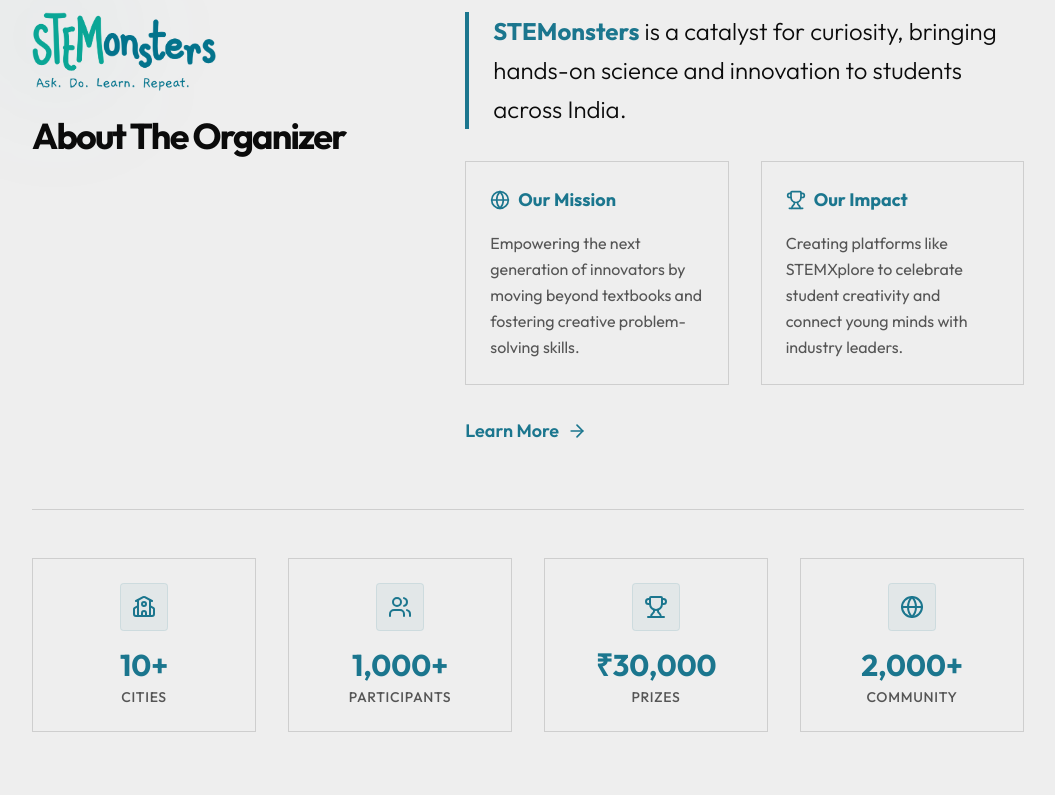
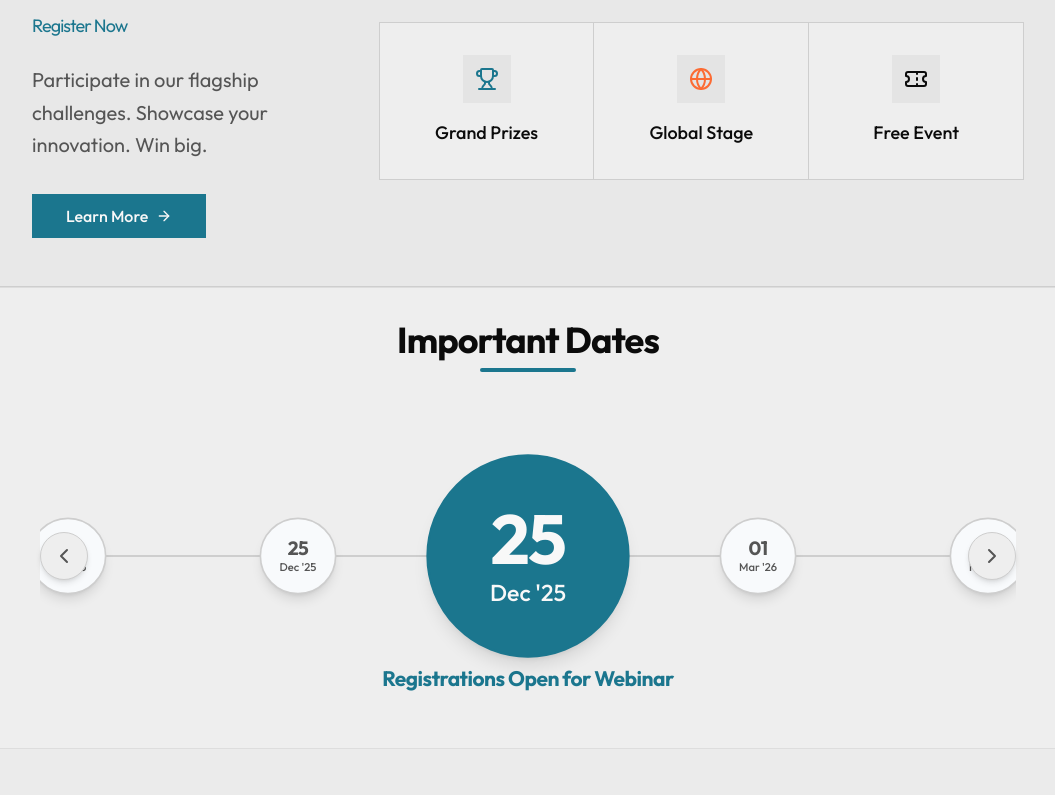
Before and after one commit to stemonsters/stemxplore2026, a Next.js app: page / in a window 1280 px wide. Shown: the part 885-1680 px from the top of the page, without its empty margins (112-1167 px from the left). Built offline with nearby package versions, Linux system fonts and the light colour scheme.

Commit message:
changes to about and minor home page changes

```diff
--- a/src/app/page.tsx
+++ b/src/app/page.tsx
@@ -32,8 +32,6 @@
       <StructuredData />
       <Header />
       <Hero />
-      <div className="w-screen relative left-1/2 right-1/2 -ml-[50vw] -mr-[50vw] border-t border-border" />
-      <About />
       <StudentContestsHighlight />
       <ImportantDates />
       <ApplicationSteps />
@@ -42,6 +40,7 @@
       <StudentContestsDetailed />
 
       <Schedule />
+      <About />
       <SchoolRegistration />
       <Support />
       <StudentRegistration />
--- a/src/components/About.tsx
+++ b/src/components/About.tsx
@@ -39,53 +39,38 @@
     return (
         <section id="about" className="py-24 bg-background border-b border-border scroll-mt-16">
             <div className="container mx-auto px-4">
-                <div className="grid md:grid-cols-12 gap-12 items-start">
-                    <ScrollReveal className="md:col-span-5 relative">
-                        <div className="relative z-10">
-                            <div className="relative w-48 h-16 md:w-64 md:h-20 mb-6">
-                                <Image
-                                    src="/images/stemonsters-logo.png"
-                                    alt="STEMonsters Logo"
-                                    fill
-                                    className="object-contain object-left"
-                                />
-                            </div>
-                            <h2 className="text-3xl md:text-4xl font-bold font-mono mb-6 tracking-tighter">
-                                About The Organizer
-                            </h2>
-                        </div>
-                        {/* Decorative element */}
-                        <div className="absolute -top-10 -left-10 w-32 h-32 bg-primary/5 rounded-full blur-3xl" />
+                <div className="grid md:grid-cols-12 gap-12">
+                    <ScrollReveal className="md:col-span-4">
+                        <h2 className="text-3xl md:text-4xl font-bold font-mono mb-6 tracking-tighter">
+                            About the Event
+                        </h2>
+                        <div className="w-12 h-12 border-t-4 border-l-4 border-primary mb-8" />
                     </ScrollReveal>
 
-                    <div className="md:col-span-7 space-y-8">
+                    <div className="md:col-span-8 space-y-8">
                         <ScrollReveal delay={0.1}>
-                            <div className="border-l-4 border-primary pl-6">
+                            <div className="border-l-2 border-primary pl-6">
                                 <p className="text-xl md:text-2xl font-light leading-relaxed">
-                                    <strong className="font-bold text-primary">STEMonsters</strong> is a catalyst for curiosity, bringing hands-on science and innovation to students across India.
+                                    <strong className="font-bold text-primary">STEMXplore 2026</strong> celebrates India&apos;s National Science Day through discovery, creativity, and innovation.
                                 </p>
                             </div>
                         </ScrollReveal>
 
                         <div className="grid md:grid-cols-2 gap-8">
                             <ScrollReveal delay={0.2}>
-                                <div className="bg-background border border-border p-6 h-full hover:border-primary/50 transition-colors">
-                                    <h3 className="font-bold text-lg mb-4 text-primary flex items-center gap-2">
-                                        <Globe className="w-5 h-5" /> Our Mission
-                                    </h3>
-                                    <p className="text-base text-muted-foreground leading-relaxed">
-                                        Empowering the next generation of innovators by moving beyond textbooks and fostering creative problem-solving skills.
+                                <div className="bg-background border border-border p-6 h-full">
+                                    <h3 className="font-bold text-lg mb-4 text-accent">Our Mission</h3>
+                                    <p className="text-lg md:text-xl text-muted-foreground leading-relaxed">
+                                        Empowering students through knowledge. Bringing together educators, parents, and thought leaders.
                                     </p>
                                 </div>
                             </ScrollReveal>
 
                             <ScrollReveal delay={0.3}>
-                                <div className="bg-background border border-border p-6 h-full hover:border-primary/50 transition-colors">
-                                    <h3 className="font-bold text-lg mb-4 text-primary flex items-center gap-2">
-                                        <Trophy className="w-5 h-5" /> Our Impact
-                                    </h3>
-                                    <p className="text-base text-muted-foreground leading-relaxed">
-                                        Creating platforms like STEMXplore to celebrate student creativity and connect young minds with industry leaders.
+                                <div className="bg-background border border-border p-6 h-full">
+                                    <h3 className="font-bold text-lg mb-4 text-accent">Program Highlights</h3>
+                                    <p className="text-lg md:text-xl text-muted-foreground leading-relaxed">
+                                        Explore STEM beyond textbooks. Build future-ready skills through hands-on challenges.
                                     </p>
                                 </div>
                             </ScrollReveal>
@@ -93,10 +78,10 @@
 
                         <ScrollReveal delay={0.4}>
                             <Button asChild variant="link" className="p-0 h-auto text-primary hover:text-primary/80 font-semibold text-lg group">
-                                <a href="https://stemonsters.com" target="_blank" rel="noopener noreferrer" className="flex items-center">
-                                    Learn More
+                                <Link href="/about" className="flex items-center">
+                                    Read Our Full Story
                                     <ArrowRight className="ml-2 w-5 h-5 group-hover:translate-x-1 transition-transform" />
-                                </a>
+                                </Link>
                             </Button>
                         </ScrollReveal>
                     </div>
@@ -111,14 +96,14 @@
                         { icon: Globe, end: 2000, label: "Community", suffix: "+" }
                     ] as const).map((stat, index) => (
                         <ScrollReveal key={index} delay={0.1 * (index + 1)}>
-                            <div className="bg-background border border-border p-6 h-full flex flex-col items-center justify-center transition-all duration-300 hover:border-primary group hover:shadow-sm">
+                            <div className="bg-background border border-border p-6 h-full flex flex-col items-center justify-center transition-all duration-300 hover:border-primary group">
                                 <div className="w-12 h-12 bg-primary/5 rounded-xl flex items-center justify-center mb-4 group-hover:scale-110 transition-transform duration-300 border border-primary/10">
                                     <stat.icon className="w-6 h-6 text-primary" />
                                 </div>
                                 <div className="text-3xl font-bold mb-1 text-primary">
                                     <CountUp end={stat.end} prefix={(stat as any).prefix || ""} suffix={(stat as any).suffix || ""} />
                                 </div>
-                                <div className="text-sm text-muted-foreground font-medium uppercase tracking-wider text-center">{stat.label}</div>
+                                <div className="text-sm text-muted-foreground font-medium uppercase tracking-wider">{stat.label}</div>
                             </div>
                         </ScrollReveal>
                     ))}
--- a/src/components/Hero.tsx
+++ b/src/components/Hero.tsx
@@ -46,6 +46,11 @@
                         className="lg:col-span-7"
                     >
                         {/* Logo and Knowledge Partner Container */}
+                        <div className="mb-2">
+                            <span className="text-sm md:text-base font-bold text-black uppercase tracking-wider">
+                                STEMonsters Education Presents
+                            </span>
+                        </div>
                         <div className="flex items-center gap-4 md:gap-8 mb-4 md:mb-6">
                             {/* Main Event Logo */}
                             <Image
--- a/src/components/SchoolRegistration.tsx
+++ b/src/components/SchoolRegistration.tsx
@@ -56,7 +56,7 @@
                 <ScrollReveal className="mt-20" delay={0.2}>
                     <div className="mb-10 text-center">
                         <h3 className="text-xl md:text-2xl font-bold tracking-tight">
-                            Past Partner Schools
+                            Partner Schools
                         </h3>
                     </div>
 
--- a/src/components/Support.tsx
+++ b/src/components/Support.tsx
@@ -199,7 +199,7 @@
                 <ScrollReveal className="mt-20" delay={0.2}>
                     <div className="mb-10 text-center">
                         <h3 className="text-xl md:text-2xl font-bold tracking-tight">
-                            Event Partner
+                            Event Partners
                         </h3>
                     </div>
 
@@ -222,7 +222,7 @@
                                 <h4 className="text-sm font-bold text-foreground uppercase tracking-tight leading-tight">
                                     IEEE Signal Processing Society
                                 </h4>
-                                <p className="text-primary font-bold text-xs mt-1">Bangalore Chapter</p>
+                                <p className="text-primary font-bold text-xs mt-1">Gold Sponsor</p>
                             </div>
                         </div>
 
@@ -271,55 +271,7 @@
                         </div>
                     </div>
 
-                    <div className="mb-10 text-center">
-                        <h3 className="text-xl md:text-2xl font-bold tracking-tight">
-                            Past Partners
-                        </h3>
-                    </div>
 
-                    <div className="relative w-full flex overflow-hidden mask-gradient-to-r from-transparent via-black to-transparent group">
-                        <div className="absolute left-0 top-0 bottom-0 w-20 z-10 bg-gradient-to-r from-background to-transparent" />
-                        <div className="absolute right-0 top-0 bottom-0 w-20 z-10 bg-gradient-to-l from-background to-transparent" />
-
-                        <div
-                            className="flex gap-8 items-center animate-scroll group-hover:[animation-play-state:paused]"
-                            style={{ width: "fit-content" }}
-                        >
-                            {/* First set of partners */}
-                            {partners.map((partner, index) => (
-                                <div
-                                    key={`first-${index}`}
-                                    className="flex-shrink-0 w-[200px] h-[120px] flex rounded-xl bg-white border border-border items-center justify-center p-2 hover:bg-white/80 transition-colors"
-                                >
-                                    <div className="relative w-full h-full">
-                                        <Image
-                                            src={`/images/past-partners/${partner}`}
-                                            alt={`Partner ${index + 1}`}
-                                            fill
-                                            className="object-contain"
-                                        />
-                                    </div>
-                                </div>
-                            ))}
-
-                            {/* Second set of partners for seamless loop */}
-                            {partners.map((partner, index) => (
-                                <div
-                                    key={`second-${index}`}
-                                    className="flex-shrink-0 w-[200px] h-[120px] flex rounded-xl bg-white border border-border items-center justify-center p-2 hover:bg-white/80 transition-colors"
-                                >
-                                    <div className="relative w-full h-full">
-                                        <Image
-                                            src={`/images/past-partners/${partner}`}
-                                            alt={`Partner ${index + 1}`}
-                                            fill
-                                            className="object-contain"
-                                        />
-                                    </div>
-                                </div>
-                            ))}
-                        </div>
-                    </div>
                 </ScrollReveal>
             </div>
         </section>
--- a/src/components/about/AboutHero.tsx
+++ b/src/components/about/AboutHero.tsx
@@ -1,9 +1,11 @@
-import { Badge } from "@/components/ui/badge";
-import { Atom, Brain, Rocket, Code, Microscope, Globe } from "lucide-react";
+import { Button } from "@/components/ui/button";
+import Image from "next/image";
+import Link from "next/link";
+import { ArrowRight } from "lucide-react";
 
 export default function AboutHero() {
     return (
-        <section className="relative pt-32 pb-20 overflow-hidden bg-background border-b border-border">
+        <section className="relative min-h-screen flex items-center pt-20 pb-20 overflow-hidden bg-background border-b border-border">
             {/* Background Gradients */}
             <div className="absolute top-0 left-0 w-full h-full overflow-hidden z-0">
                 <div className="absolute top-[-10%] right-[-5%] w-[500px] h-[500px] bg-primary/5 rounded-full blur-3xl opacity-50" />
@@ -11,21 +13,42 @@
                 <div className="absolute inset-0 bg-[linear-gradient(to_right,#80808008_1px,transparent_1px),linear-gradient(to_bottom,#80808008_1px,transparent_1px)] bg-[size:40px_40px]" />
             </div>
 
-            <div className="container mx-auto px-4 relative z-10 text-center">
-                <Badge variant="outline" className="mb-6 px-4 py-1 text-sm border-primary/20 text-primary bg-primary/5 uppercase tracking-widest">
-                    Our Mission
-                </Badge>
+            <div className="container mx-auto px-4 relative z-10">
+                <div className="grid grid-cols-1 lg:grid-cols-2 gap-12 lg:gap-20 items-center">
+                    <div className="text-left">
+                        <h1 className="text-4xl md:text-5xl lg:text-6xl font-bold tracking-tight mb-6 leading-[1.1]">
+                            Empowering Future <br />
+                            <span className="text-transparent bg-clip-text bg-gradient-to-r from-primary to-accent">
+                                Innovators.
+                            </span>
+                        </h1>
 
-                <h1 className="text-4xl md:text-6xl lg:text-7xl font-bold tracking-tight mb-8 leading-[1.1]">
-                    Empowering the Next Generation <br />
-                    <span className="text-transparent bg-clip-text bg-gradient-to-r from-primary to-accent">
-                        of Innovators.
-                    </span>
-                </h1>
+                        <p className="text-lg text-muted-foreground leading-relaxed mb-8 max-w-lg">
+                            STEMonsters is an organization committed to sparking curiosity and fostering innovation in young minds. We provide the platform for students to explore, create, and solve real-world problems through Science, Technology, Engineering, and Mathematics.
+                        </p>
 
-                <p className="text-xl text-muted-foreground max-w-2xl mx-auto leading-relaxed mb-8">
-                    Unlocking potential through STEM. We believe every student has the power to change the world: we just provide the launchpad.
-                </p>
+                        <div className="flex flex-wrap gap-4">
+                            <Button asChild className="w-full sm:w-auto bg-primary hover:bg-primary/90 text-primary-foreground px-8 py-4 h-auto rounded-none border-2 border-transparent hover:border-primary hover:bg-transparent hover:text-primary transition-all group">
+                                <Link href="https://stemonsters.com" target="_blank" rel="noopener noreferrer">
+                                    Visit Website <ArrowRight className="ml-2 w-4 h-4 group-hover:translate-x-1 transition-transform" />
+                                </Link>
+                            </Button>
+                        </div>
+                    </div>
+
+                    <div className="relative flex justify-center items-center lg:justify-end">
+                        <div className="relative w-full max-w-md">
+                            <Image
+                                src="/images/stemonsters-logo.png"
+                                alt="STEMonsters Logo"
+                                width={500}
+                                height={500}
+                                className="object-contain w-full h-auto drop-shadow-2xl"
+                                priority
+                            />
+                        </div>
+                    </div>
+                </div>
             </div>
         </section>
     );
```
